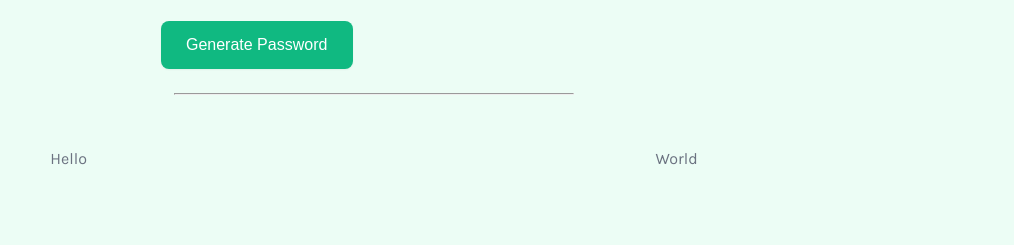
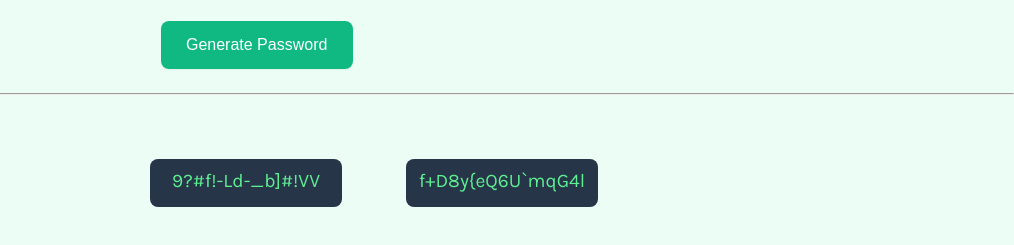
Before and after one commit to maxthor500/RandomPasswordGenerator, a website built with webpack: page src/template.html in a window 1280 px wide. Both pictures are taken after a click on the button "Generate Password". Shown: the part 163-408 px from the top of the page, without its empty margins (266-1280 px from the left). Built offline with nearby package versions, Linux system fonts and the light colour scheme.

Commit message:
Complete generate password function to generate 2 different passwords in a two paragraphs

```diff
--- a/src/Button.js
+++ b/src/Button.js
@@ -9,7 +9,7 @@ export const renderBtn = () => {
 };
 
 
-export const generatePassword = (lengthPassword, hasSymbols) => {
+export const generatePassword = (paragraph, lengthPassword, hasSymbols) => {
         const characters = [
             "A","B","C","D","E",
             "F","G","H","I","J",
@@ -37,5 +37,5 @@ export const generatePassword = (lengthPassword, hasSymbols) => {
                         * characters.length);
             password += characters[char];
         }
-        console.log(password);
+        paragraph.textContent = password;
 }
--- a/src/index.js
+++ b/src/index.js
@@ -26,8 +26,8 @@ const div = document.createElement("div");
 root.appendChild(div);
 div.id = "passwords";
 
-renderParagraph(div, "Hello", "password-1");
-renderParagraph(div, "World", "password-2");
+renderParagraph(div, "", "password-1");
+renderParagraph(div, "", "password-2");
 
 // get element after the render
 const toggleBtn = document.getElementById("toggle-btn");
@@ -43,4 +43,10 @@ toggleBtn.addEventListener("click", (e) => {
     e.preventDefault();
 })
 
-generateBtn.addEventListener("click", () => generatePassword(16, true));
+const paraPass1 = document.getElementById("para-password-1");
+const paraPass2 = document.getElementById("para-password-2");
+
+generateBtn.addEventListener("click", () => {
+    generatePassword(paraPass1, 16, true);
+    generatePassword(paraPass2, 16, true);
+});
--- a/src/styles/style.css
+++ b/src/styles/style.css
@@ -76,7 +76,6 @@ span.dark-mode {
 
 p {
     grid-column: 2;
-
     font-size: 1em;
     line-height: 2em;
     color: #6B7280;
@@ -114,12 +113,27 @@ hr {
 
 #passwords {
     display: flex;
-    justify-content: space-around;
+    flex-wrap: wrap;
+    justify-content:center;
     margin-top: 1rem;
     padding: 2rem;
 }
 
-/* #password-1, #password-2 {
-    background: #273549;
+#para-password-1, #para-password-2 {
+    min-width: 12rem;
+    height: 3rem;
+    margin: 1rem 2rem;
+    background-color: #273549;
+    font-size: 1.2rem;
+    line-height: 2.8rem;
     border-radius: .5rem;
-} */
+    text-align: center;
+    color:#5DEF92;
+    ;
+}
+
+@media (min-width: 65rem) {
+    hr {
+        max-width: 100%;
+    }
+}
```
